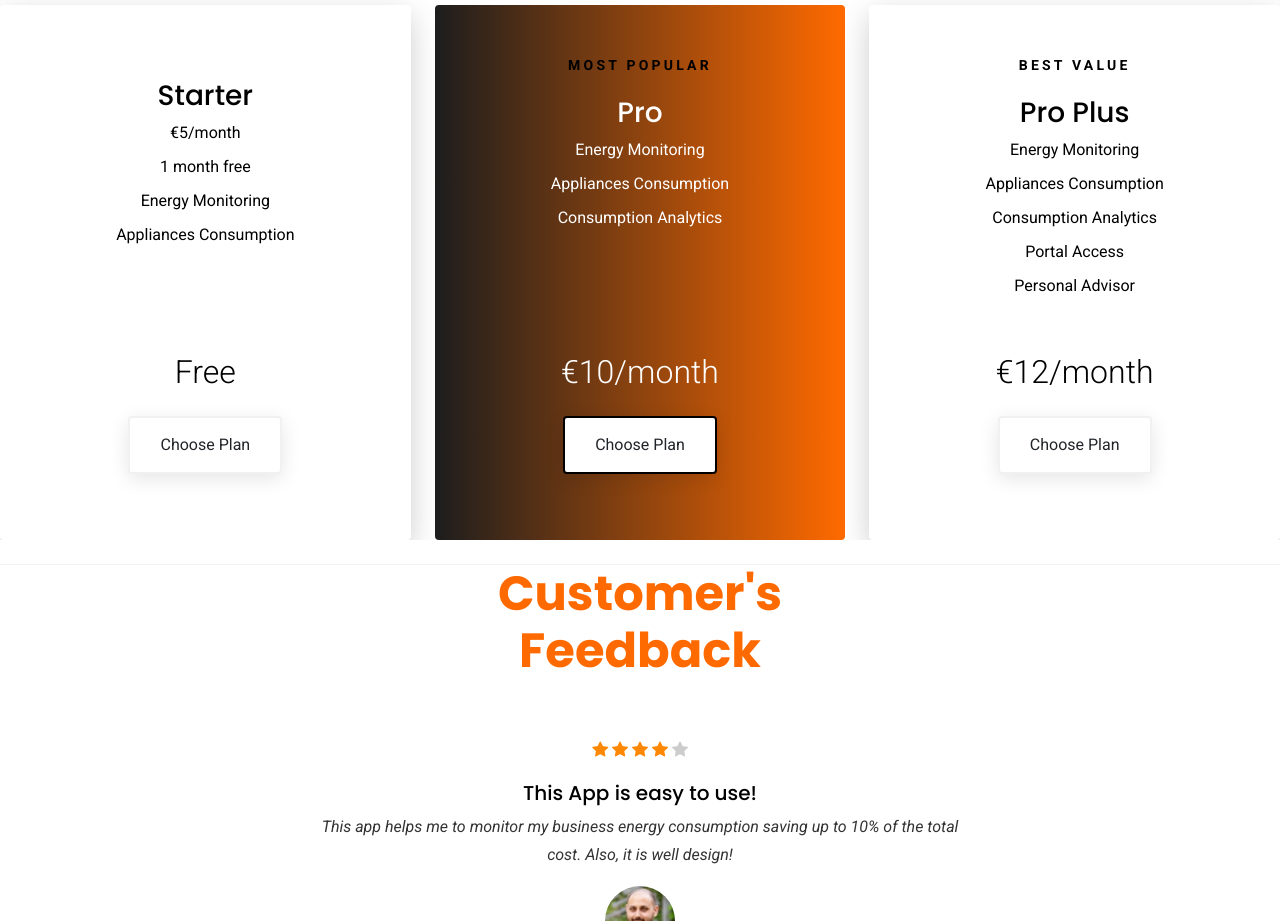
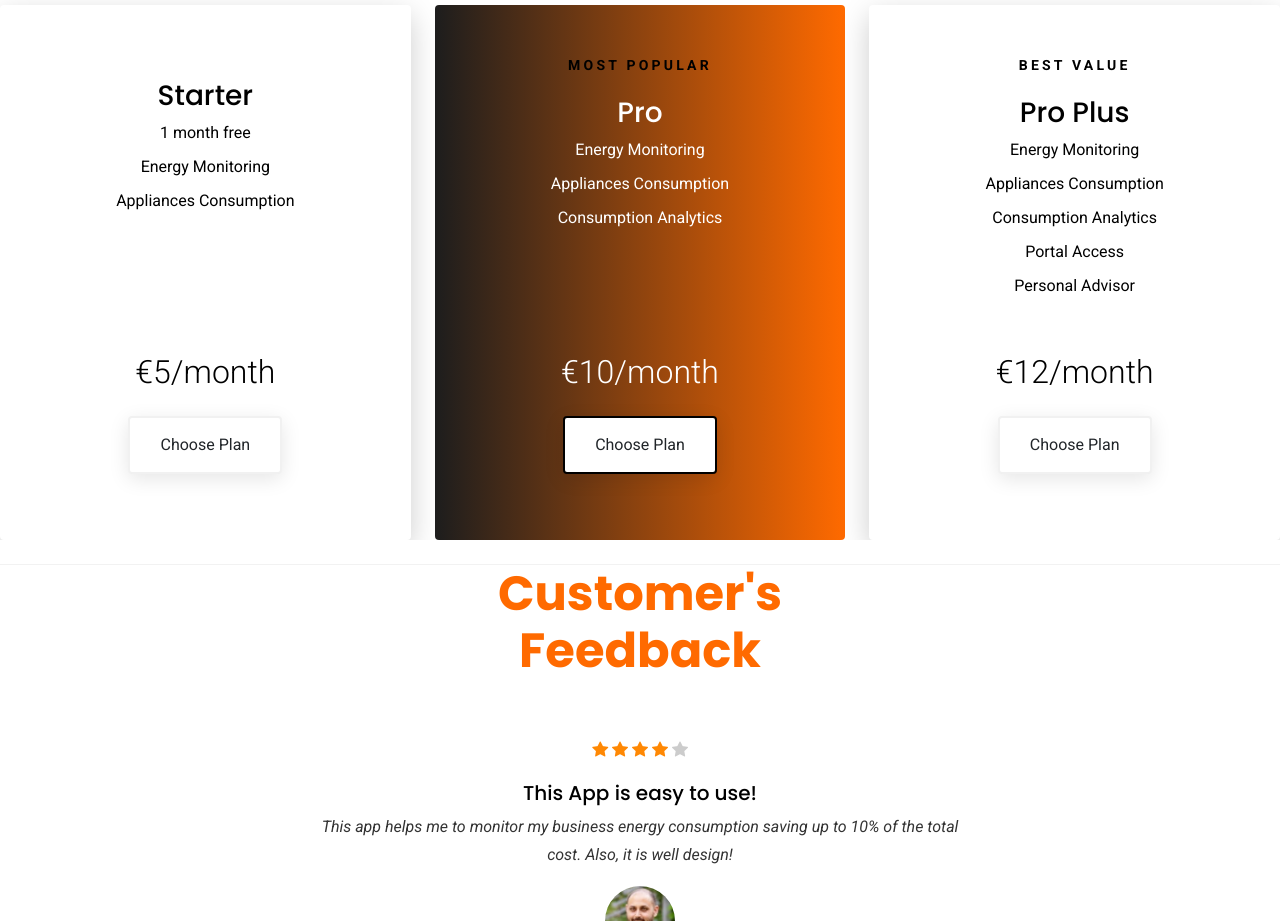
Before and after one commit to michaelmanis/ensight, a plain HTML site: page index.html in a window 1280 px wide. Shown: the part 2360-3281 px from the top of the page. Drawn offline with Linux system fonts and the light colour scheme.

Commit message:
Update index.html

```diff
--- a/index.html
+++ b/index.html
@@ -227,14 +227,13 @@
             <span>&nbsp;</span>
             <h3>Starter</h3>
             <ul class="list-unstyled">
-              <li>€5/month</li>
               <li>1 month free</li>
               <li>Energy Monitoring</li>
               <li>Appliances Consumption</li>
 
             </ul>
             <div class="price-cta">
-              <strong class="price">Free</strong>
+              <strong class="price">€5/month</strong>
               <p><a href="contact.html" class="btn btn-white">Choose Plan</a></p>
             </div>
           </div>
```
